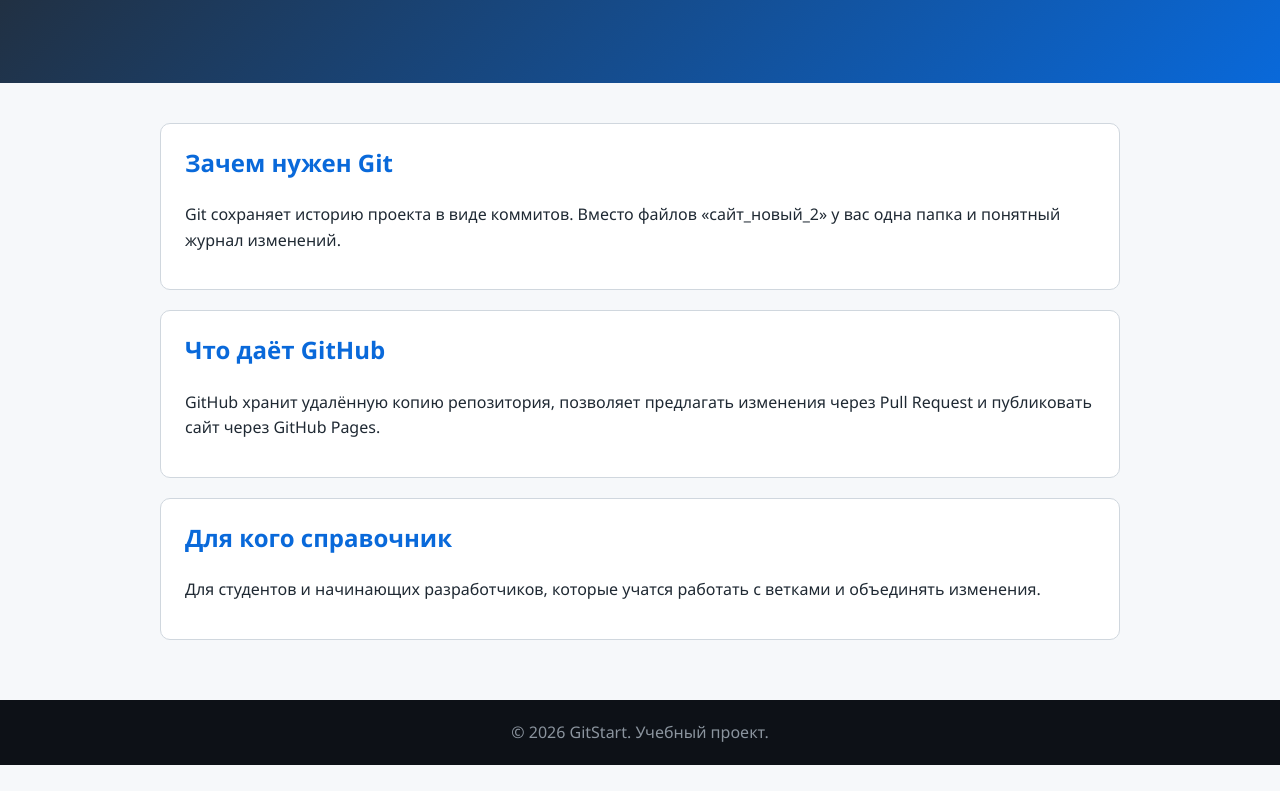
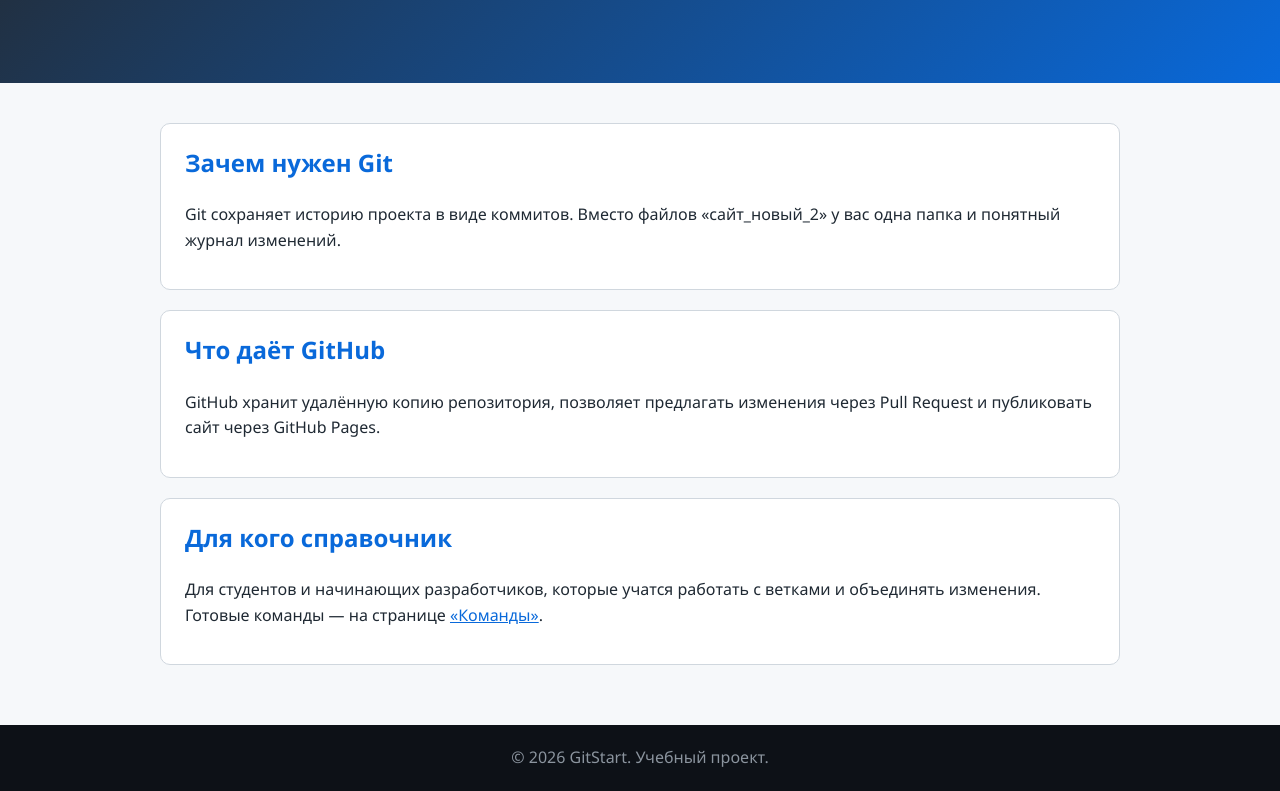
Before and after one commit to rihaterman1-boop/web-project, a plain HTML site: page index.html in a window 1280 px wide. Shown: the part 245-1036 px from the top of the page. Before the commit the page ends 1010 px from the top, so only its background shows below. Drawn offline with Linux system fonts and the light colour scheme.

Commit message:
Настроена навигация между страницами

```diff
--- a/index.html
+++ b/index.html
@@ -11,6 +11,7 @@
       <a class="logo" href="index.html">Git<span>Start</span></a>
       <nav>
         <a href="index.html">Главная</a>
+        <a href="commands.html">Команды</a>
       </nav>
     </div>
   </header>
@@ -33,7 +34,7 @@
     </section>
     <section>
       <h2>Для кого справочник</h2>
-      <p>Для студентов и начинающих разработчиков, которые учатся работать с ветками и объединять изменения.</p>
+      <p>Для студентов и начинающих разработчиков, которые учатся работать с ветками и объединять изменения. Готовые команды — на странице <a href="commands.html">«Команды»</a>.</p>
     </section>
   </main>
 
--- a/style.css
+++ b/style.css
@@ -14,3 +14,5 @@ h2 { margin-top: 0; color: #0969da; }
 .site-footer { background: #0d1117; color: #8b949e; padding: 20px 0; text-align: center; }
 pre { background: #0d1117; color: #e6edf3; padding: 14px 16px; border-radius: 8px; overflow-x: auto; }
 code { font-family: Consolas, monospace; }
+nav a.active { color: #fff; border-bottom: 2px solid #f78166; }
+main section a { color: #0969da; }
```
Also changed, not shown: commands.html (+1 -1 lines).
